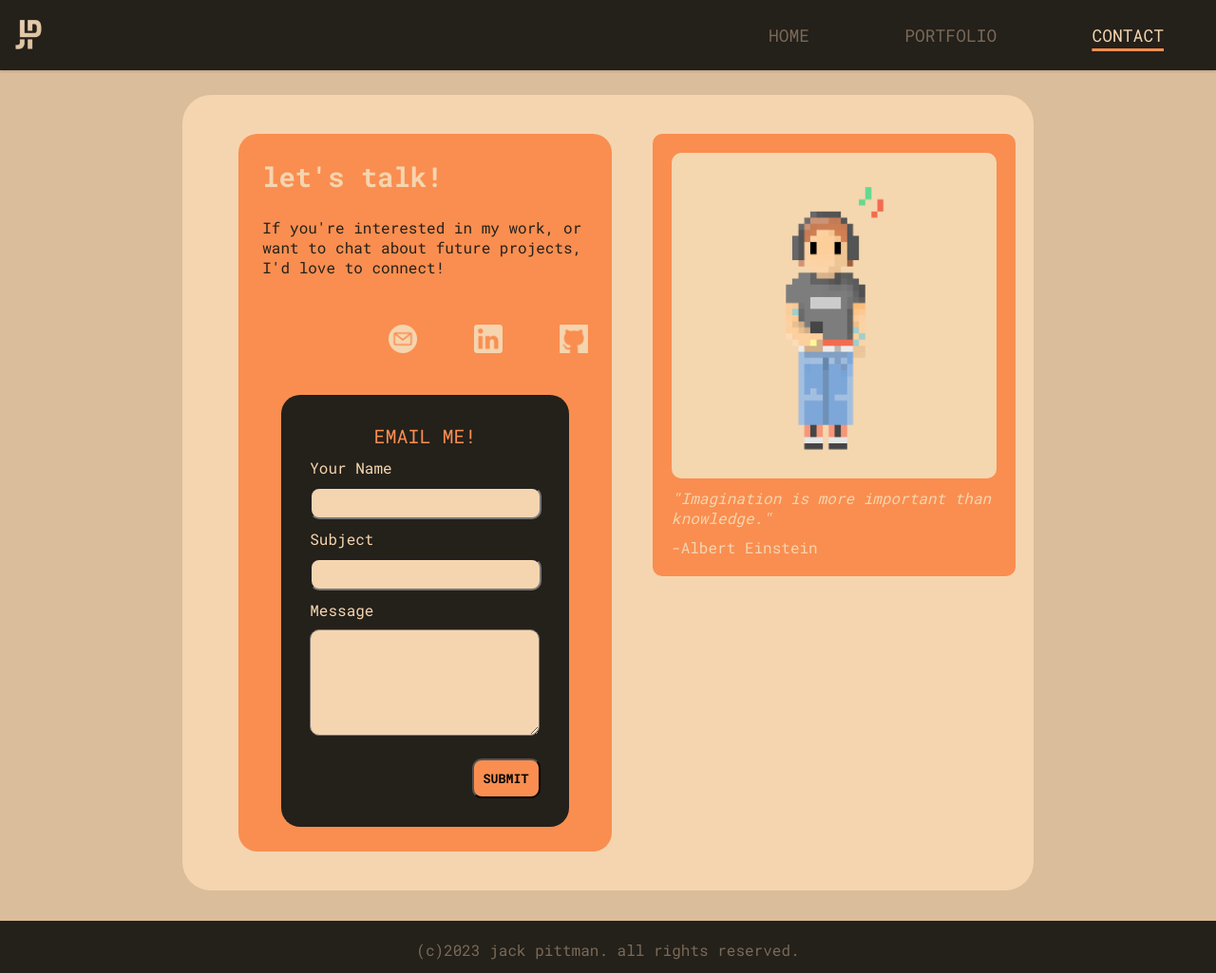
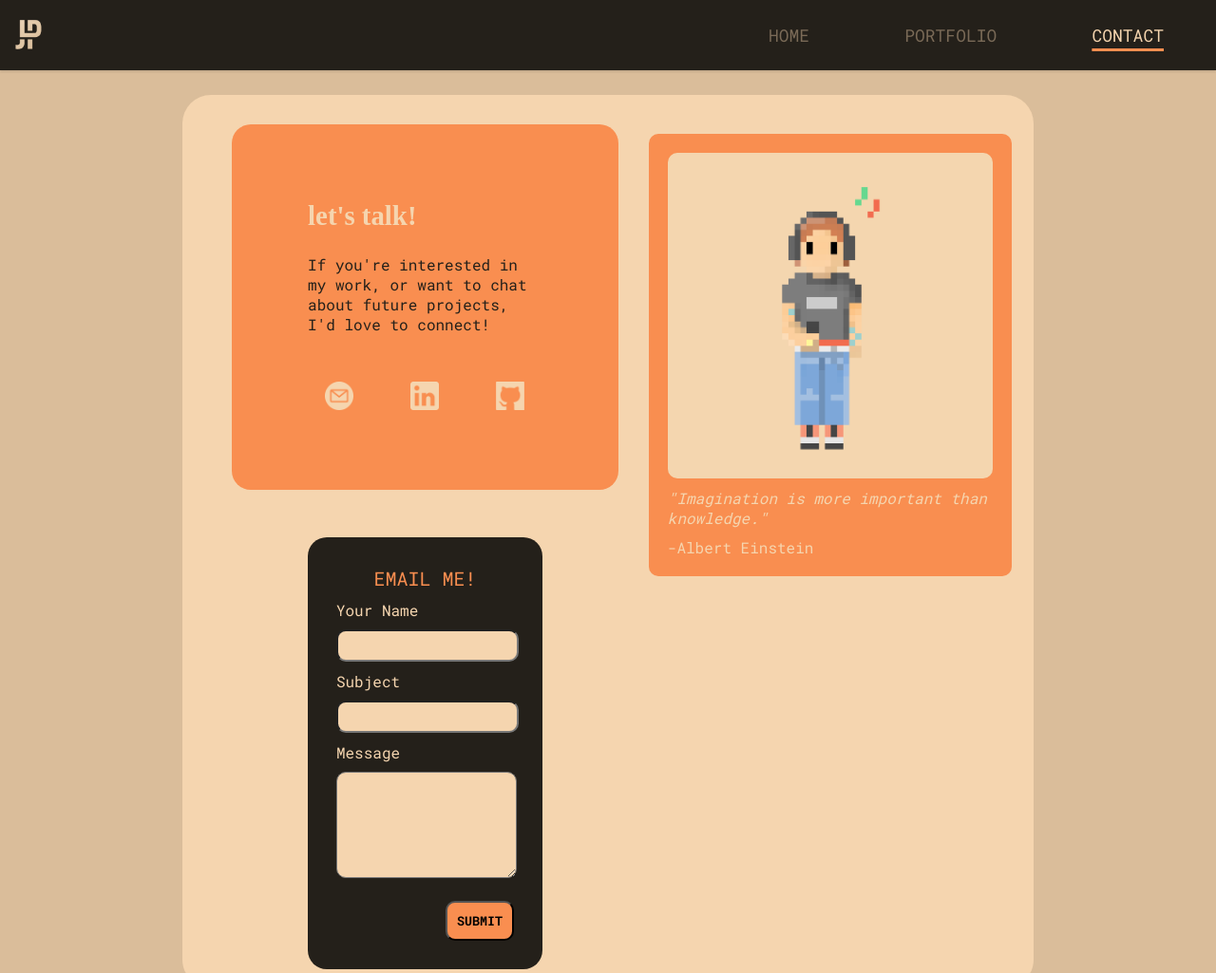
Before and after one commit to jack-pittman/personal-website, a website: page contact.html in a window 1280 px wide. Shown: the top 1025 px of the page at 95% size. Drawn offline with Linux system fonts and the light colour scheme.

Commit message:
more styling fixes

```diff
--- a/contact.html
+++ b/contact.html
@@ -26,6 +26,7 @@
     <div class="body">
         <!-- <h1 id="asterisk">*_*</h1> -->
         <div class="container">
+            <div class="fixed-width-container">
 
                 <div class="orange-container">
                     <h2>let's talk!</h2>
@@ -43,6 +44,7 @@
                         <a href="https://github.com/jack-pittman">
                             <img id="contact-image" src="media/contact_logos/git1.png">
                         </a>
+                    </div>
                 </div>
 
                 <!-- FORM -->
--- a/css/contact.css
+++ b/css/contact.css
@@ -11,6 +11,9 @@
 
     align-self: flex-end;
     justify-content: center;
+
+    margin-right: auto;
+    margin-left: auto;
 }
 
 
--- a/css/styles.css
+++ b/css/styles.css
@@ -71,26 +71,34 @@ html,body {
   justify-content: center;
   align-items: top;
 }
+.fixed-width-container {
+  flex-basis: 50%;
+  display: flex;
+  flex-direction: column;
+  justify-content: center;
+  align-items: center;
+}
 .orange-container {
   background-color: var(--standard-orange);
   /* background-color: var(--cream-shadow); */
 
   /* background-color: blue; */
-  padding: 3%;
+  padding: 80px;
 
   margin: 2.5%;
   /* width: 40%;  */
 
   display: flex;
   flex-direction: column;
-  flex-basis: 40%;
+  flex-basis: 100%;
 
   border-radius: 20px;
 
   justify-content: space-between;
-  justify-content: center;
+  /* align-items: center; */
+  /* justify-content: center;  */
 
-  gap: 30%;
+  /* gap: 30%; */
 
   /* justify-content: flex-end;  */
 
@@ -124,6 +132,8 @@ html,body {
 
 h1 {
   font-family: 'Roboto Mono';
+  font-family: 'Montserrat';
+
   text-align: center;
 
   margin-top: 5px;
@@ -144,6 +154,10 @@ h1 {
 
 h2 {
   font-family: 'Roboto Mono';
+  font-family: 'Montserrat';
+
+  /* font-weight: lighter; */
+
   color: var(--vintage-cream);
   font-size: 180%;
 
@@ -235,6 +249,8 @@ p {
   margin-top: 30px;
   margin-left: auto;
   margin-right: auto;
+  /* margin-bottom: 10%; */
+
 
   padding: 2px;
   background-color: var(--shadow-brown);
```
Also changed, not shown: css/portfolio2.css (+31 -4 lines), index.html (+3 -1 lines), portfolio2.html (+3 -0 lines). Lines whose indentation alone changed are shown as unchanged.
